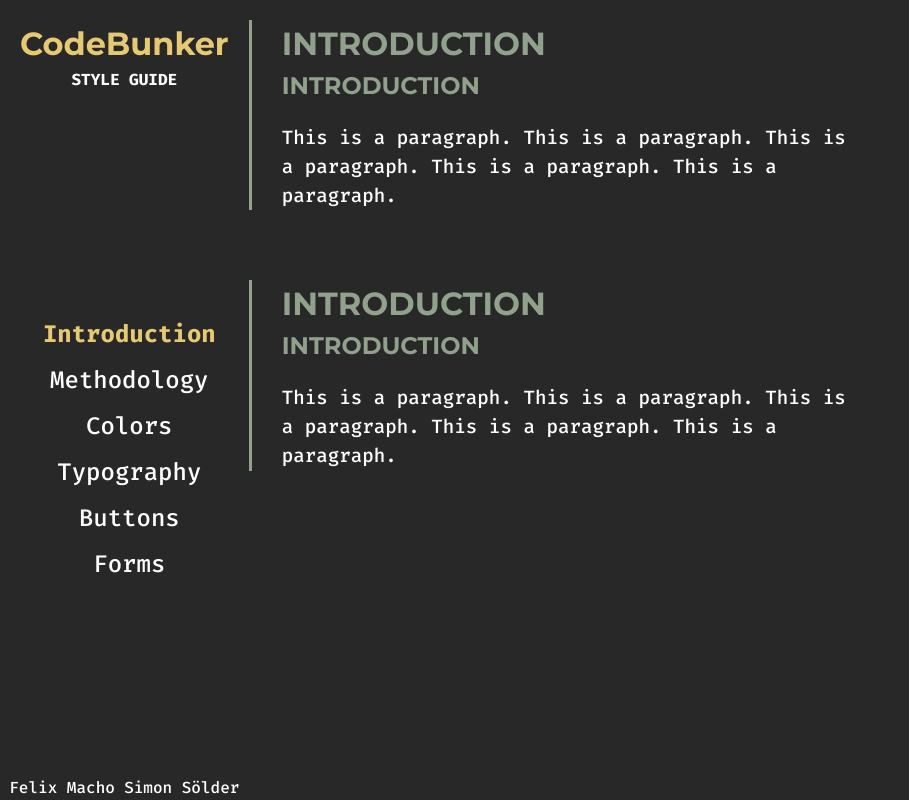
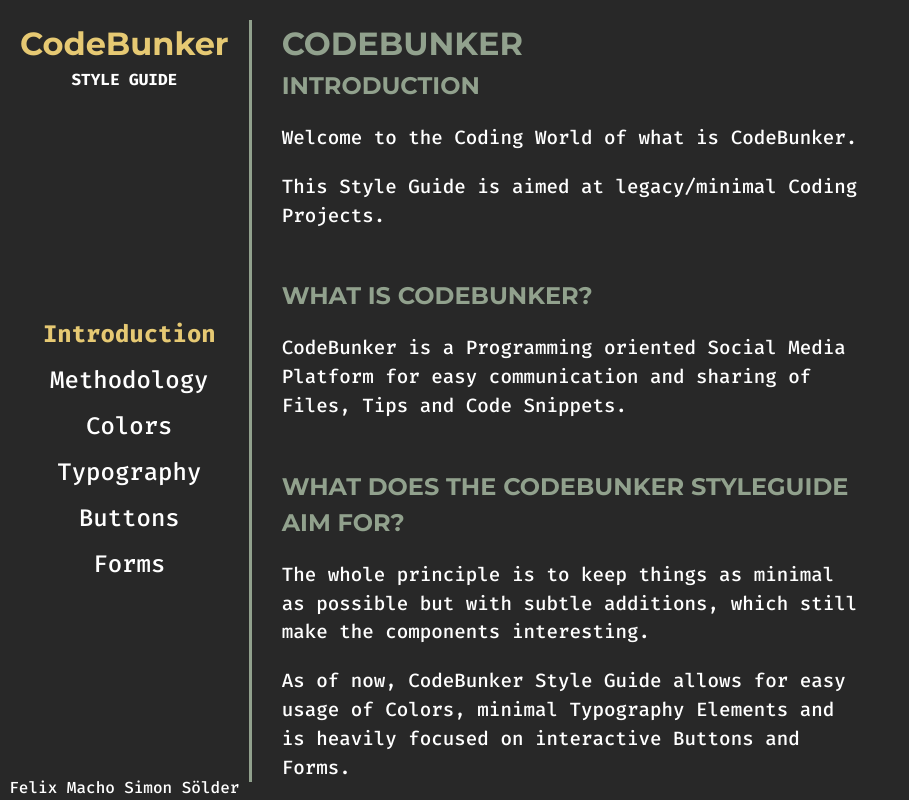
Before and after one commit to lolcatbois/CodeBunker-styleguide, a React (Create React App) app: page / in a window 1280 px wide. Shown: the whole page, without its empty margins (0-909 px from the left). Built offline with nearby package versions, Linux system fonts and the light colour scheme.

Commit message:
Add Introduction

```diff
--- a/src/components/pages/Introduction.jsx
+++ b/src/components/pages/Introduction.jsx
@@ -6,20 +6,28 @@ export default function Introduction() {
         <div className="page">
 
             <section>
-                <h1>INTRODUCTION</h1>
+                <h1>CodeBunker</h1>
                 <h2>Introduction</h2>
                 <p>
-                    This is a paragraph. This is a paragraph. This is a paragraph.
-                    This is a paragraph. This is a paragraph.
-            </p>
-            </section>
-
-            <section>
-                <h1>Introduction</h1>
-                <h2>Introduction</h2>
+                    Welcome to the Coding World of what is CodeBunker.
+                </p>
                 <p>
-                    This is a paragraph. This is a paragraph. This is a paragraph. This is a
-                    paragraph. This is a paragraph.
+                    This Style Guide is aimed at legacy/minimal Coding Projects.
+                </p>
+                <br></br>
+                <br></br>
+                <h2>What is CodeBunker?</h2>
+                <p>
+                    CodeBunker is a Programming oriented Social Media Platform for easy communication and sharing of Files, Tips and Code Snippets.
+                </p>
+                <br></br>
+                <br></br>
+                <h2>What does the CodeBunker Styleguide aim for?</h2>
+                <p>
+                    The whole principle is to keep things as minimal as possible but with subtle additions, which still make the components interesting.
+                </p>
+                <p>
+                    As of now, CodeBunker Style Guide allows for easy usage of Colors, minimal Typography Elements and is heavily focused on interactive Buttons and Forms.
                 </p>
             </section>
         </div>
```
